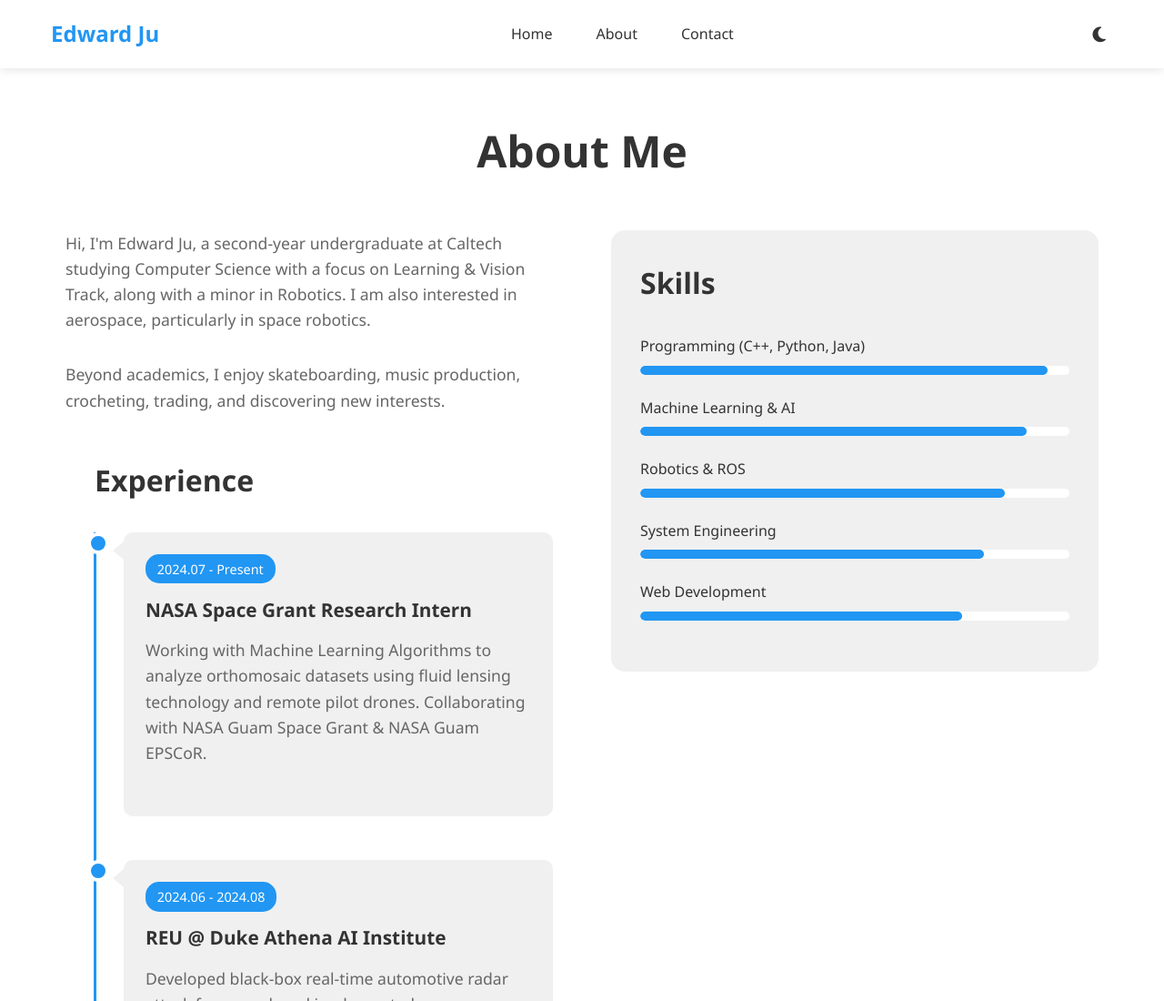
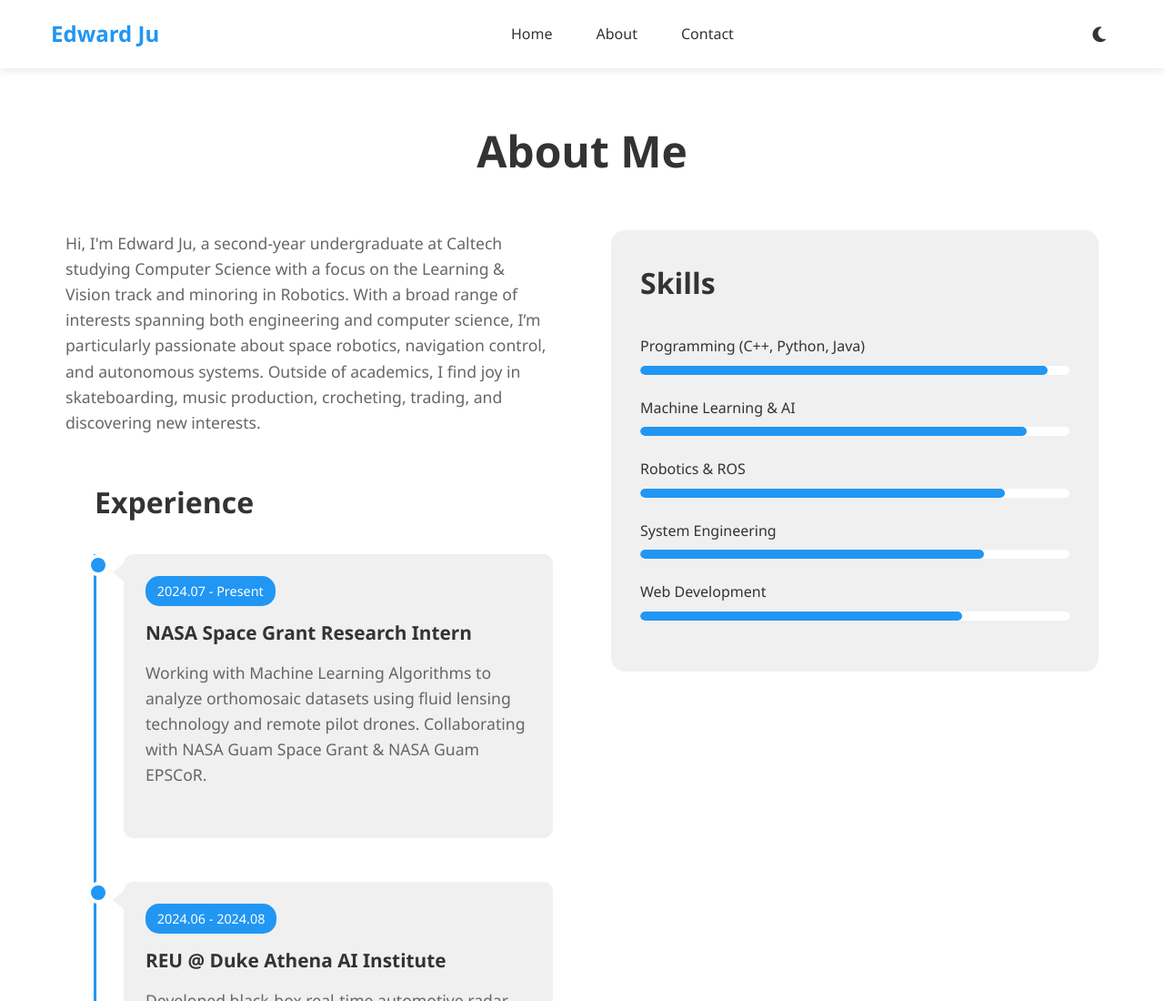
Before and after one commit to Edju03/edju03.github.io, a plain HTML site: page about.html in a window 1280 px wide. Shown: the top 1100 px of the page at 91% size. Drawn offline with Linux system fonts and the light colour scheme.

Commit message:
Update about.html

```diff
--- a/about.html
+++ b/about.html
@@ -34,8 +34,7 @@
                 <h1>About Me</h1>
                 <div class="about-content">
                     <div class="about-text">
-                        <p>Hi, I'm Edward Ju, a second-year undergraduate at Caltech studying Computer Science with a focus on Learning & Vision Track, along with a minor in Robotics. I am also interested in aerospace, particularly in space robotics. </p>
-                        <p>Beyond academics, I enjoy skateboarding, music production, crocheting, trading, and discovering new interests.</p>
+                        <p>Hi, I'm Edward Ju, a second-year undergraduate at Caltech studying Computer Science with a focus on the Learning & Vision track and minoring in Robotics. With a broad range of interests spanning both engineering and computer science, I’m particularly passionate about space robotics, navigation control, and autonomous systems. Outside of academics, I find joy in skateboarding, music production, crocheting, trading, and discovering new interests.</p>
                         <div class="experience">
                             <h2>Experience</h2>
                             <div class="timeline">
```
